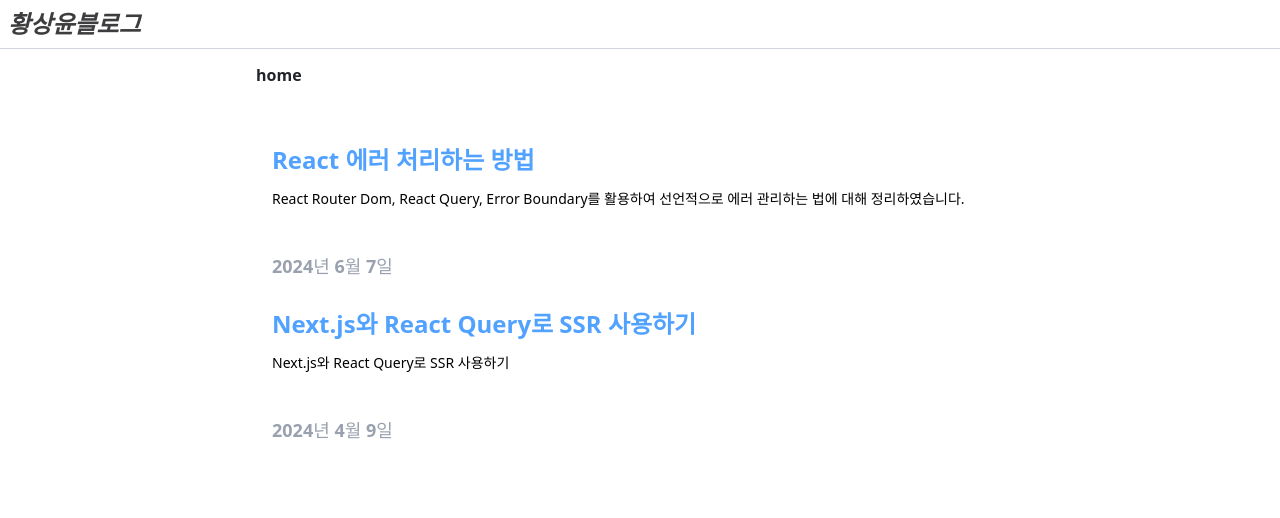
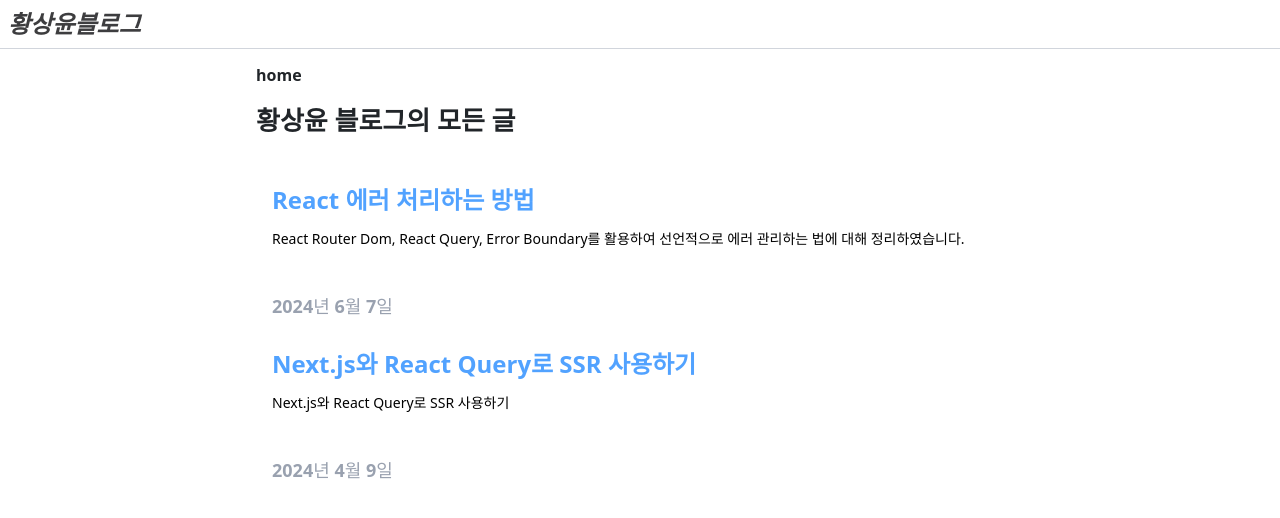
Before and after one commit to sangyun-hwang/sangyun-hwang.github.io, a Next.js app: page / in a window 1280 px wide. Shown: the top 518 px of the page. Built offline with nearby package versions, Linux system fonts and the light colour scheme.

Commit message:
[style] posts page 제목 추가

```diff
--- a/src/page/posts.tsx
+++ b/src/page/posts.tsx
@@ -1,5 +1,6 @@
 import type { PostWithFrontmatterType } from "@/entities/post/model/post.type";
 import { PostCard } from "@/entities/post/ui/post/post-card";
+import { PostTitle } from "@/entities/post/ui/post/post-title";
 import { Breadcrumb } from "@/shared/common-ui/breadcrumb";
 import { cn } from "@/shared/utils/cn";
 
@@ -11,6 +12,7 @@ const PostPage = ({ posts }: PostPageProps) => {
   return (
     <main className={cn("md:max-w-3xl md:mx-auto")}>
       <Breadcrumb />
+      <PostTitle title="황상윤 블로그의 모든 글" />
       <br />
       <ul className={cn("list-none p-0")}>
         {posts.map((post) => (
```
